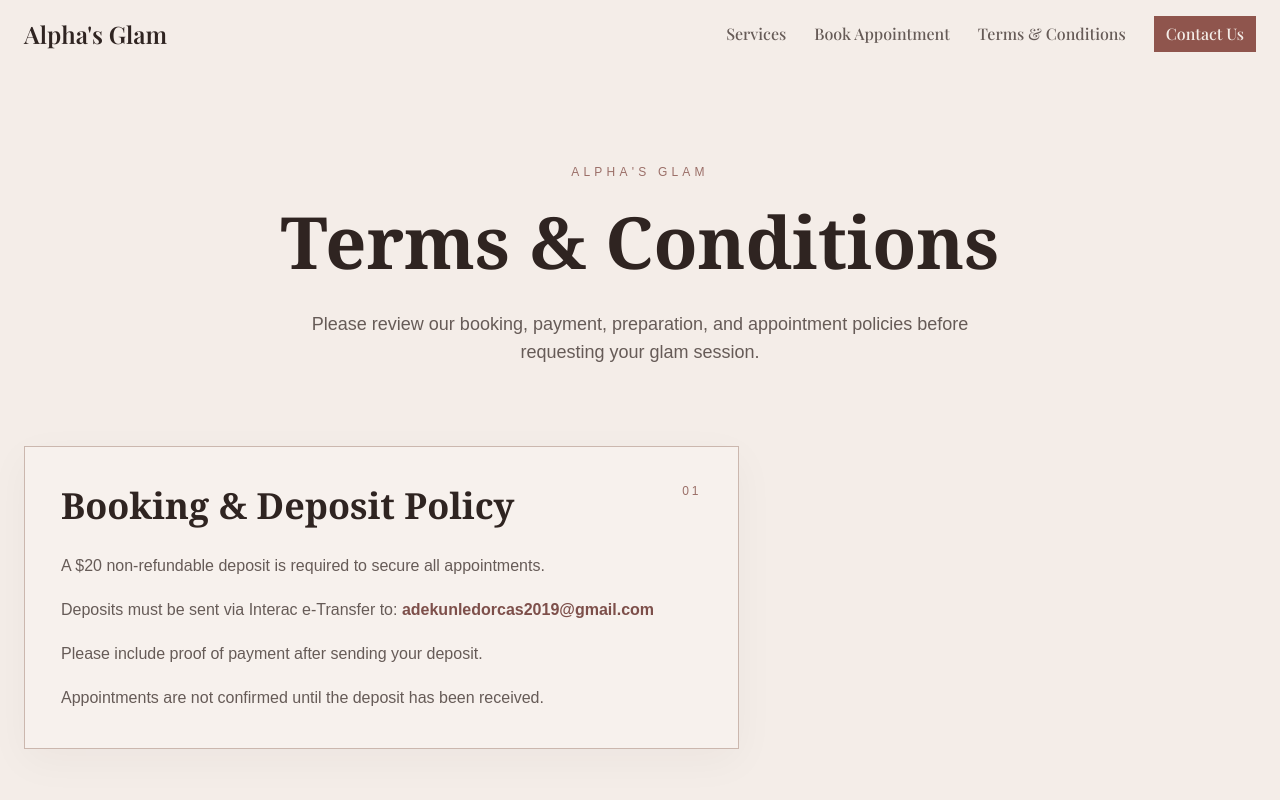
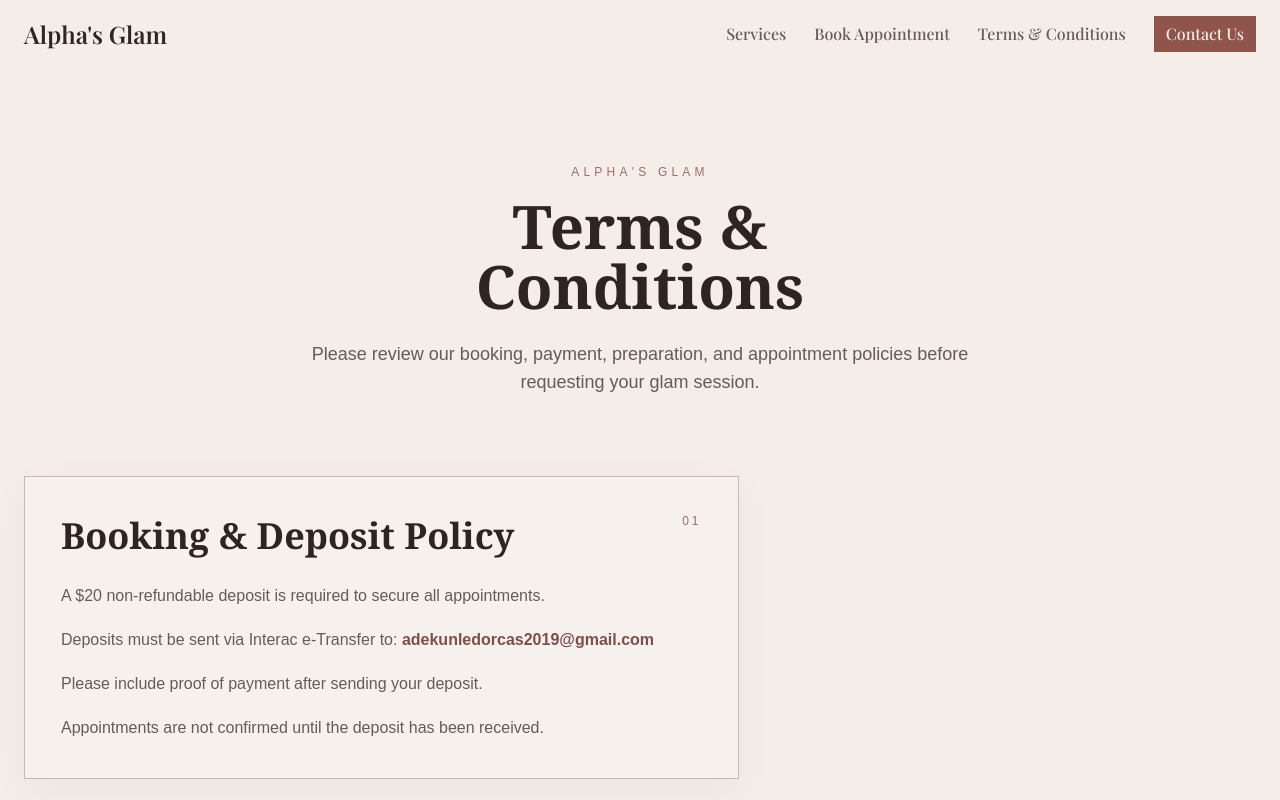
Before and after one commit to funshothanni/Alphas-Glam, a Next.js app: page /policy in a window 1280 px wide. Shown: the top 800 px of the page. Built offline with nearby package versions, Linux system fonts and the light colour scheme.

Commit message:
font, more formatting

```diff
--- a/app/policy/page.tsx
+++ b/app/policy/page.tsx
@@ -120,8 +120,10 @@ export default function PolicyPage() {
                             Alpha&apos;s Glam
                         </p>
 
-                        <h1 className="font-serif text-5xl font-semibold leading-tight text-[#2f2421] sm:text-6xl md:text-7xl">
-                            Terms & Conditions
+                        <h1 className="font-serif text-5xl font-semibold leading-none text-[#2f2421] sm:text-6xl">
+                            Terms &
+                            <br />
+                            Conditions
                         </h1>
 
                         <p className="mx-auto mt-6 max-w-2xl text-base leading-7 text-[#665b57] sm:text-lg">
--- a/components/Services.tsx
+++ b/components/Services.tsx
@@ -68,8 +68,8 @@ export default function Services() {
                         Alpha&apos;s Glam
                     </p>
 
-                    <h1 className="font-serif text-5xl text-[#2f2421] sm:text-6xl md:text-7xl">
-                        Services & Pricing
+                    <h1 className="font-serif text-5xl font-semibold leading-none text-[#2f2421] sm:text-6xl">
+                        Services & Prices
                     </h1>
 
                     <p className="mt-6 max-w-xl leading-7 text-[#665b57]">
```
